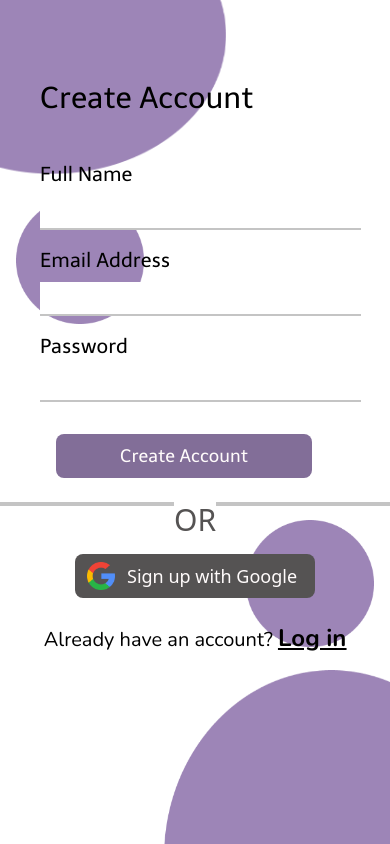
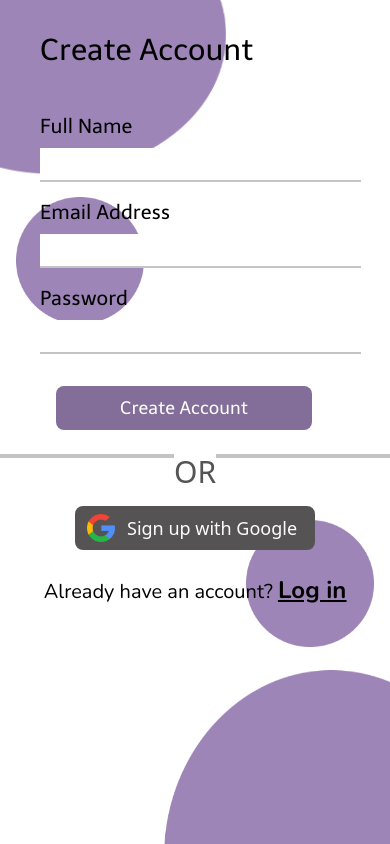
Before and after one commit to ishaNegi1/DMS, a React (Vite) app: page /Signup in a window 390 px wide. Built offline with nearby package versions, Linux system fonts and the light colour scheme; a web font is replaced by a local one.

Commit message:
remove mt

```diff
--- a/src/pages/Signup.jsx
+++ b/src/pages/Signup.jsx
@@ -46,7 +46,7 @@ const Signup = () => {
       </div>
       </div>
       <div className=" w-full sm:w-1/2 h-screen fixed right-0 top-0 sm:rounded-s-3xl rounded-none sm:border-l-2 border-l-0 border-main sm:bg-white">
-        <p className=" font-Telex text-3xl sm:text-5xl font-medium mt-20 ml-10">
+        <p className=" font-Telex text-3xl sm:text-5xl font-medium sm:mt-20 mt-8 ml-10">
           Create Account
         </p>
         <form className="flex flex-col font-Telex mt-11 ml-10">
```
